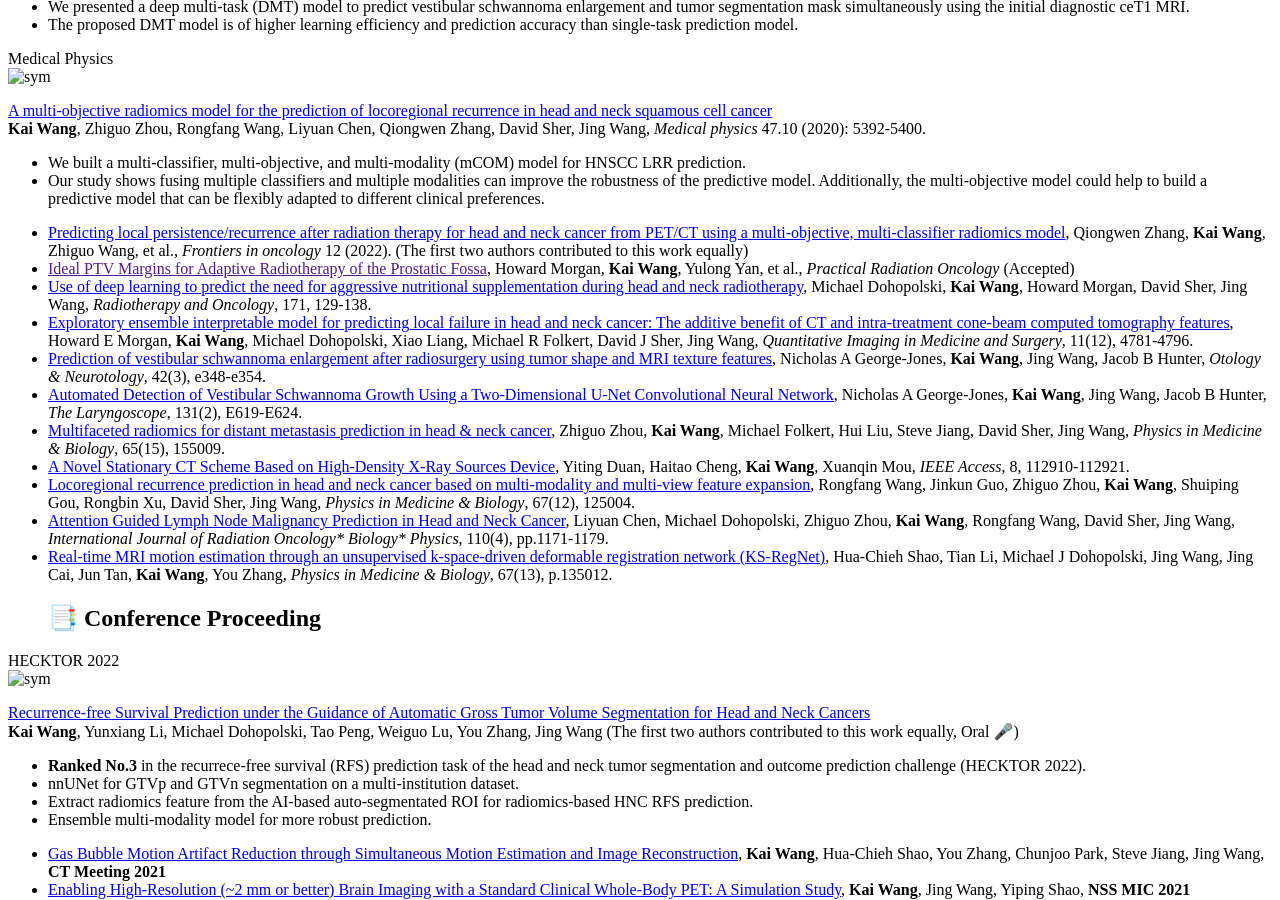
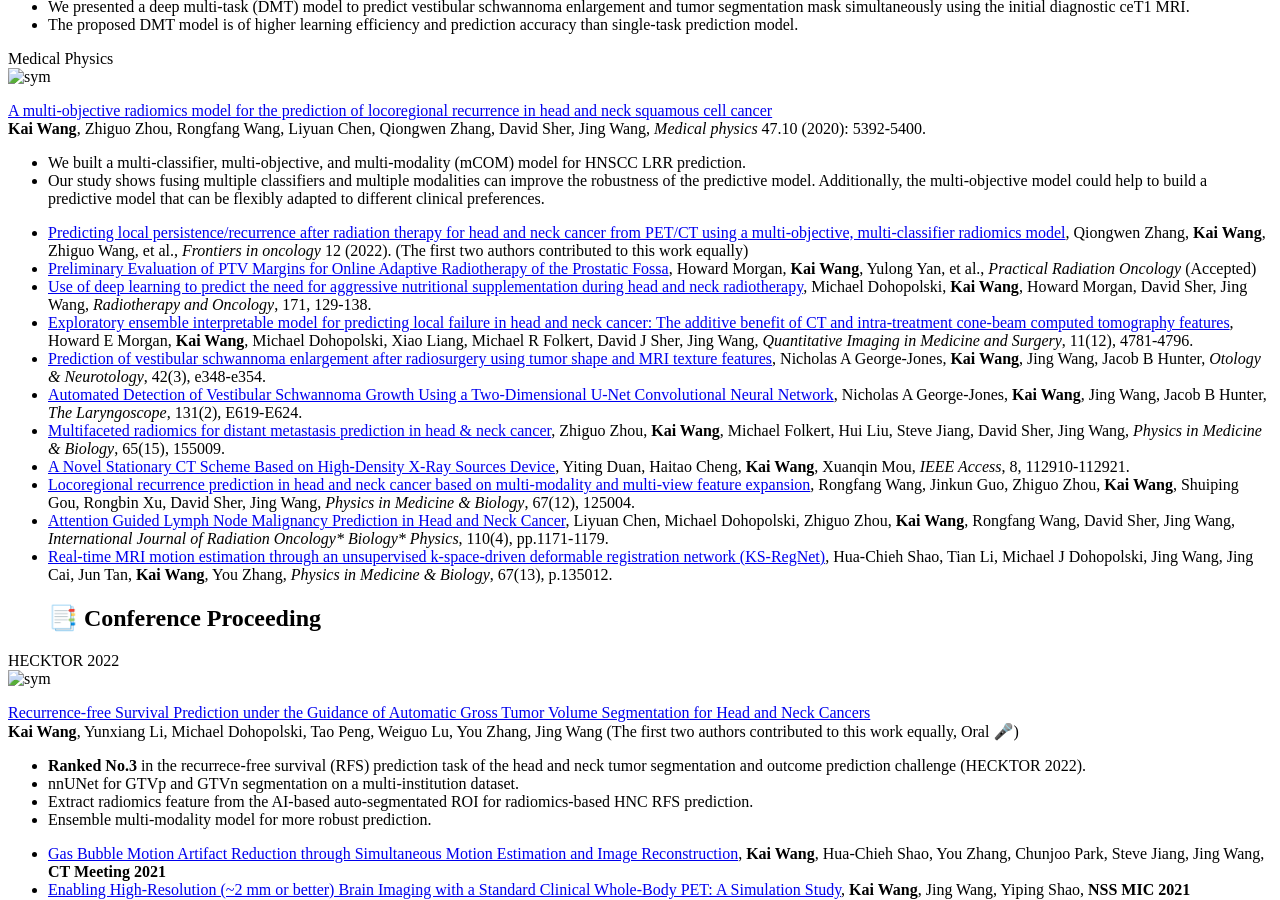
Before and after one commit to wangkaiwan/wangkaiwan.github.io, a Jekyll site: the page built from _pages/includes/pub.md, in a window 1280 px wide and 900 px high, scrolled down 953 px. Built offline with Jekyll 4.4.1, drawn with Linux system fonts in a browser that asks for light colours; our own code applies the rules of GitHub Pages for plain Markdown files.

Commit message:
PTV margin paper link

```diff
--- a/_pages/includes/pub.md
+++ b/_pages/includes/pub.md
@@ -42,7 +42,7 @@
 </div>
 
 - [Predicting local persistence/recurrence after radiation therapy for head and neck cancer from PET/CT using a multi-objective, multi-classifier radiomics model](https://www.frontiersin.org/articles/10.3389/fonc.2022.955712/full), Qiongwen Zhang, **Kai Wang**, Zhiguo Wang, et al., *Frontiers in oncology* 12 (2022). (The first two authors contributed to this work equally)
-- [Ideal PTV Margins for Adaptive Radiotherapy of the Prostatic Fossa](), Howard Morgan, **Kai Wang**, Yulong Yan, et al., *Practical Radiation Oncology* (Accepted)
+- [Preliminary Evaluation of PTV Margins for Online Adaptive Radiotherapy of the Prostatic Fossa](https://www.practicalradonc.org/article/S1879-8500(22)00366-6/fulltext), Howard Morgan, **Kai Wang**, Yulong Yan, et al., *Practical Radiation Oncology* (Accepted)
 - [Use of deep learning to predict the need for aggressive nutritional supplementation during head and neck radiotherapy](https://www.sciencedirect.com/science/article/pii/S0167814022002249), Michael Dohopolski, **Kai Wang**, Howard Morgan, David Sher, Jing Wang, *Radiotherapy and Oncology*, 171, 129-138.
 - [Exploratory ensemble interpretable model for predicting local failure in head and neck cancer: The additive benefit of CT and intra-treatment cone-beam computed tomography features](https://qims.amegroups.com/article/view/74434/html), Howard E Morgan, **Kai Wang**, Michael Dohopolski, Xiao Liang, Michael R Folkert, David J Sher, Jing Wang, *Quantitative Imaging in Medicine and Surgery*, 11(12), 4781-4796.
 - [Prediction of vestibular schwannoma enlargement after radiosurgery using tumor shape and MRI texture features](https://journals.lww.com/otology-neurotology/Fulltext/2021/03000/Prediction_of_Vestibular_Schwannoma_Enlargement.32.aspx), Nicholas A George-Jones, **Kai Wang**, Jing Wang, Jacob B Hunter, *Otology & Neurotology*, 42(3), e348-e354.
```
Also changed, not shown: _pages/includes/exp.md (+1 -1 lines).
